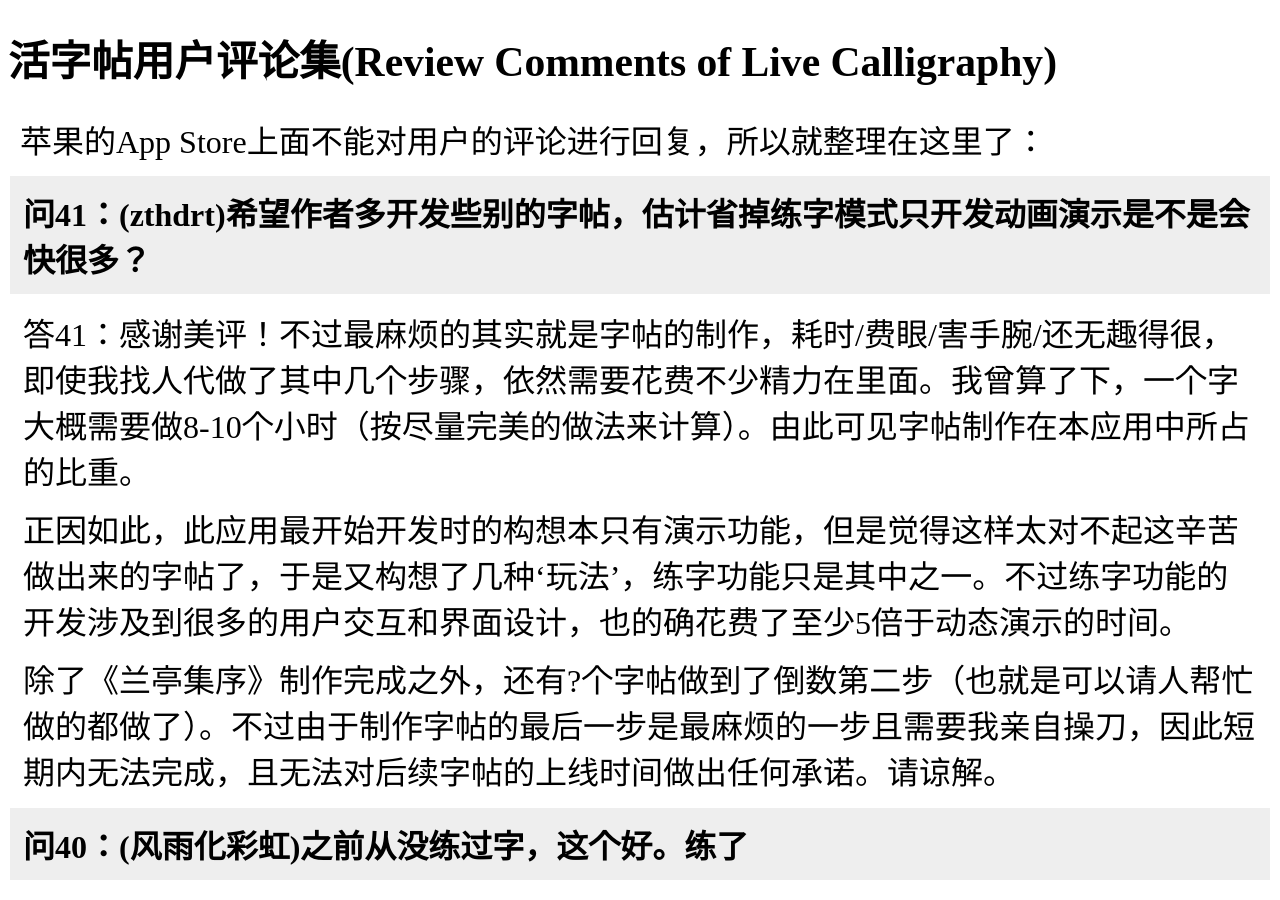
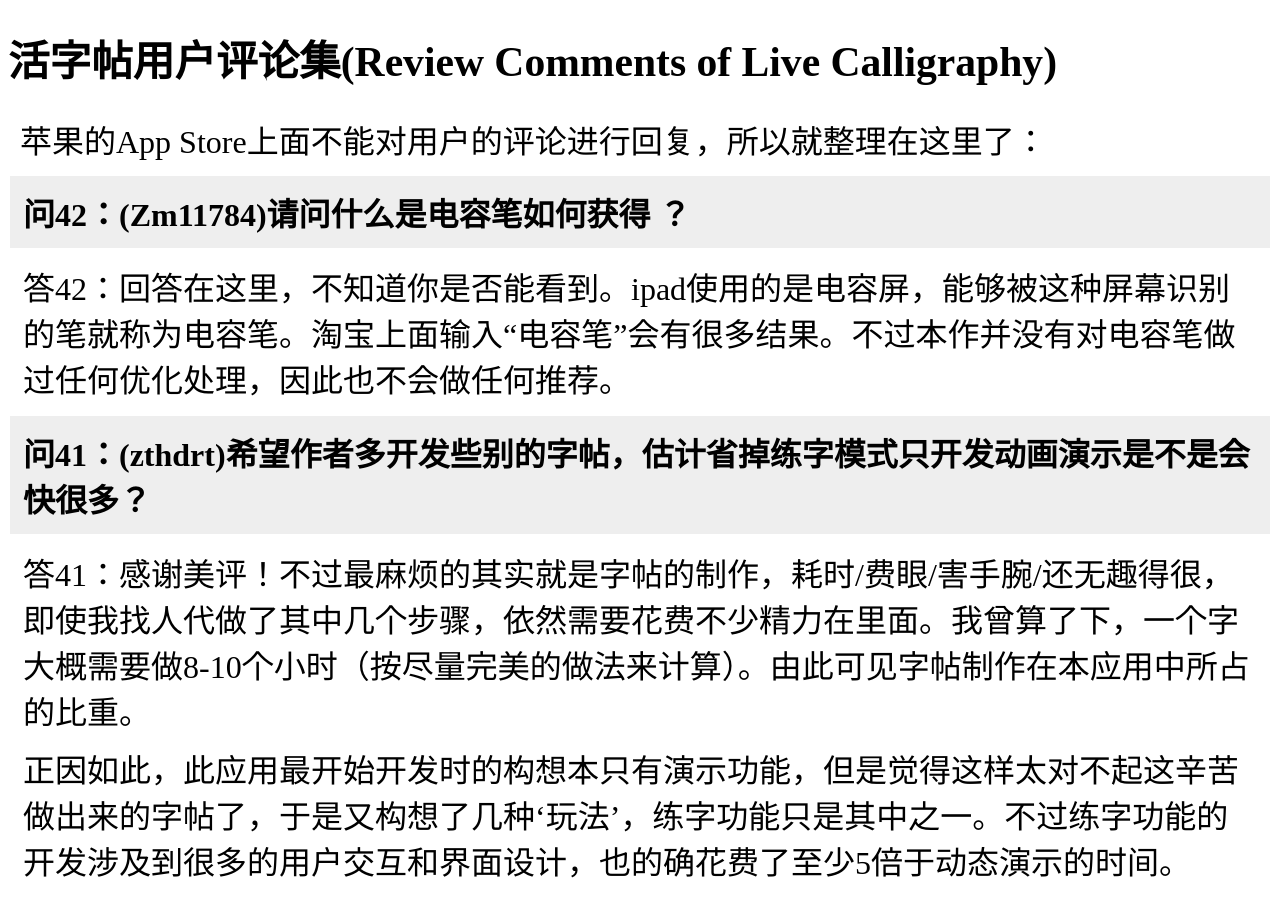
Before and after one commit to shengzhe/livecalligraphy, a Jekyll site: the page built from _posts/2012-08-31-LiveCalligraphyQA.html, in a window 1280 px wide and 900 px high. Built offline with Jekyll 4.4.1, drawn with Linux system fonts in a browser that asks for light colours; Markdown is read by kramdown in place of the engine named in the settings.

Commit message:
Update 2012-08-31-LiveCalligraphyQA.html

```diff
--- a/_posts/2012-08-31-LiveCalligraphyQA.html
+++ b/_posts/2012-08-31-LiveCalligraphyQA.html
@@ -6,6 +6,13 @@ title: 活字帖用户评论集(Review Comments of Live Calligraphy)
 <p>苹果的App Store上面不能对用户的评论进行回复，所以就整理在这里了：</p>
 
 <table>
+
+<tr align="left" bgcolor="#EEEEEE"> <th> <p>
+问42：(Zm11784)请问什么是电容笔如何获得 ？
+  </p> </th> </tr>
+  <tr> <td> <p>
+答42：回答在这里，不知道你是否能看到。ipad使用的是电容屏，能够被这种屏幕识别的笔就称为电容笔。淘宝上面输入“电容笔”会有很多结果。不过本作并没有对电容笔做过任何优化处理，因此也不会做任何推荐。
+</p> </td> </tr>
 
 <tr align="left" bgcolor="#EEEEEE"> <th> <p>
 问41：(zthdrt)希望作者多开发些别的字帖，估计省掉练字模式只开发动画演示是不是会快很多？
```
